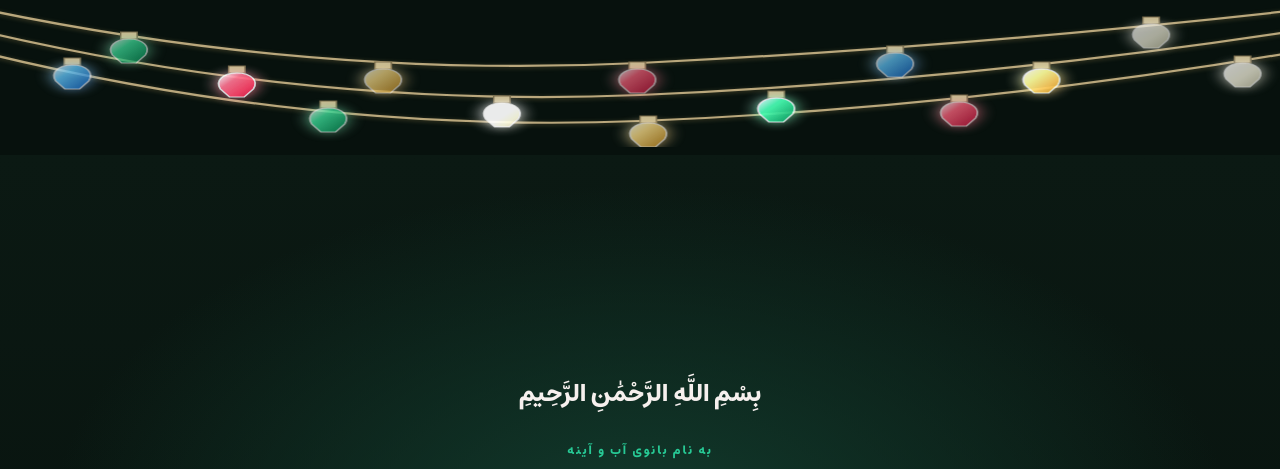
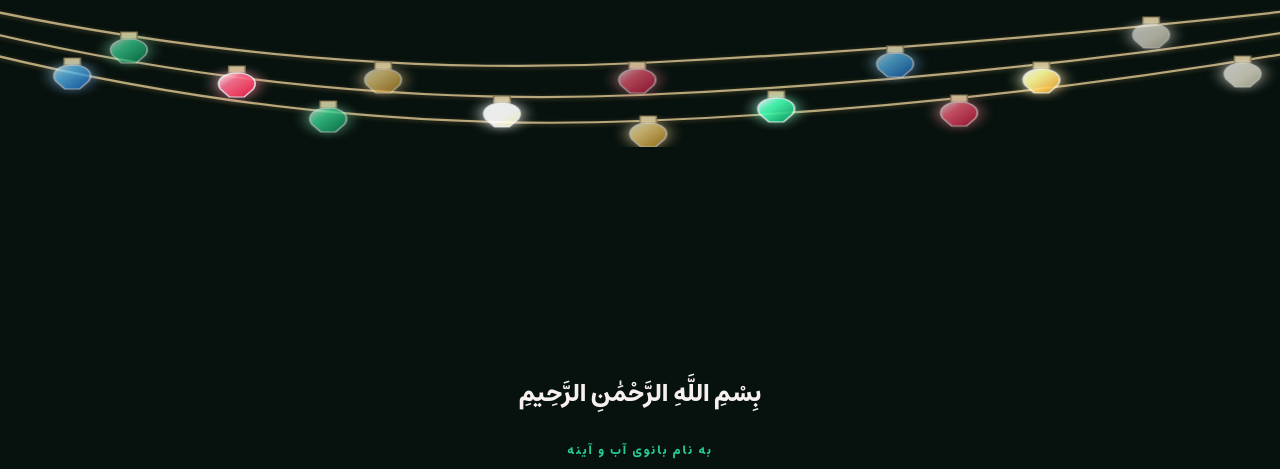
Before and after one commit to mrsadra133-hub/ansar-almahdi, a plain HTML site: page index.html in a window 1280 px wide. Shown: the part 74-543 px from the top of the page. Drawn offline with Linux system fonts and the light colour scheme; a web font is replaced by a local one.

Commit message:
Update index.html

```diff
--- a/index.html
+++ b/index.html
@@ -204,9 +204,7 @@ header{
   display:flex;
   align-items:center;
   text-align:center;
-  background:
-    radial-gradient(ellipse at center,#123b2d 0%,transparent 65%),
-    linear-gradient(#0b1913,#07110d);
+  background:transparent;
 }
 
 .hero-inner{
```
